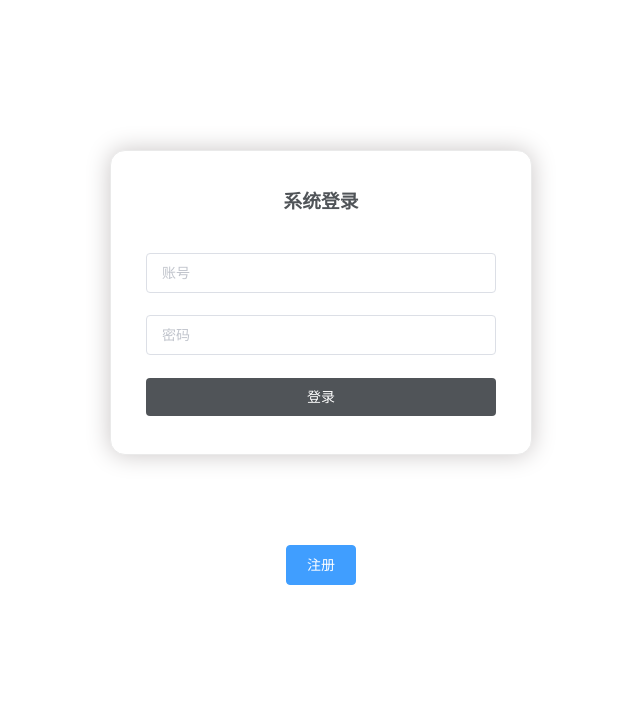
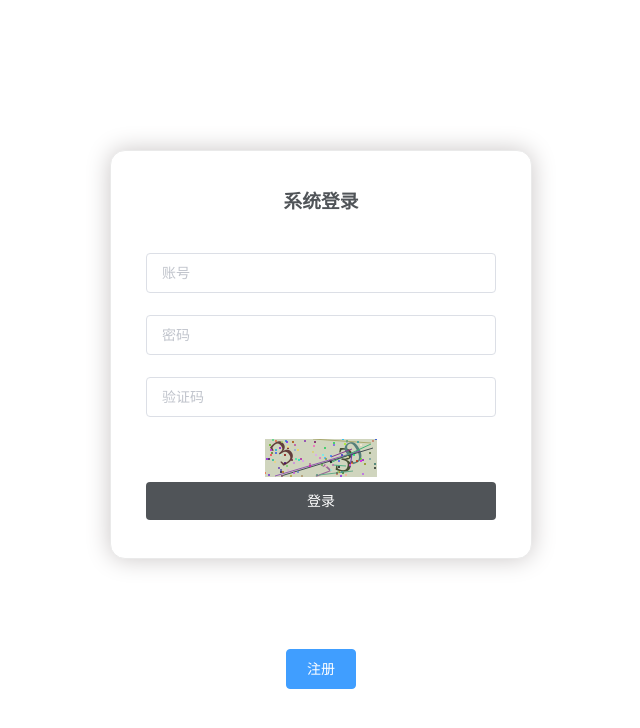
Before and after one commit to taka8rie/finalfront, a Vue app in the folder youtube/: page /login in a window 1280 px wide. Shown: the top 728 px of the page, without its empty margins (319-959 px from the left). Built offline with nearby package versions, Linux system fonts and the light colour scheme.

Commit message:
添加验证码功能

```diff
--- a/youtube/src/components/Login.vue
+++ b/youtube/src/components/Login.vue
@@ -12,6 +12,14 @@
             <el-input type="password" v-model="loginForm.password"
                       auto-complete="off" placeholder="密码"></el-input>
           </el-form-item>
+
+          <el-form-item>
+            <el-input type="text" v-model="loginForm.yanzhengma"
+                      auto-complete="off" placeholder="验证码"></el-input>
+          </el-form-item>
+<!--          <codetest></codetest>-->
+          <identify :identifyCode="identifyCode"></identify>
+
 <!--         <el-form-item>-->
 <!--           <el-radio-group v-model="radio">-->
 <!--             <el-radio :label="2">房东</el-radio>-->
@@ -33,19 +41,30 @@
 
 <script>
 
+  import Codetest from "./yanzhengma/codetest";
+  import Identify from "./yanzhengma/identify";
   export default {
     name: 'Login',
+    components: {Identify, Codetest},
     data () {
       return {
         loginForm: {
           username: '',//loginForm里边的用户名
-         password: ''
+         password: '',
+          yanzhengma:'',
         },
         radio:3,
         responseResult: [],
         toastShow: false,
         toastText: '',
+        //验证码部分:
+        identifyCodes: "1234567890",
+        identifyCode: ""
       }
+    },
+    mounted() {
+      this.identifyCode = "";
+      this.makeCode(this.identifyCodes, 4);
     },
     methods: {
       login () {
@@ -57,7 +76,7 @@
             withCredentials:true,//获取session
           })
           .then(successResponse => {
-            if (successResponse.data.code === 200) {
+            if (successResponse.data.code === 200&&this.identifyCode===this.loginForm.yanzhengma) {
               this.$router.replace({path: '/index'})
               //获取session
               // sessionStorage.setItem('name',JSON.stringify(successResponse.data.username));
@@ -73,6 +92,22 @@
       },
       gotoregister(){
         this.$router.replace('/register')
+      },
+      //验证码部分:
+      randomNum(min, max) {
+        return Math.floor(Math.random() * (max - min) + min);
+      },
+      refreshCode() {
+        this.identifyCode = "";
+        this.makeCode(this.identifyCodes, 4);
+      },
+      makeCode(o, l) {
+        for (let i = 0; i < l; i++) {
+          this.identifyCode += this.identifyCodes[
+            this.randomNum(0, this.identifyCodes.length)
+            ];
+        }
+        console.log(this.identifyCode);
       }
     }
   }
--- /dev/null
+++ b/youtube/src/components/yanzhengma/codetest.vue
@@ -0,0 +1,42 @@
+<template>
+  <div class="code" @click="refreshCode">
+    <s-identify :identifyCode="identifyCode"></s-identify>
+  </div>
+</template>
+
+<script>
+    export default {
+        name: "codetest",
+      data() {
+        return {
+          identifyCodes: "1234567890",
+          identifyCode: ""
+        };
+      },
+      mounted() {
+        this.identifyCode = "";
+        this.makeCode(this.identifyCodes, 4);
+      },
+      methods: {
+        randomNum(min, max) {
+          return Math.floor(Math.random() * (max - min) + min);
+        },
+        refreshCode() {
+          this.identifyCode = "";
+          this.makeCode(this.identifyCodes, 4);
+        },
+        makeCode(o, l) {
+          for (let i = 0; i < l; i++) {
+            this.identifyCode += this.identifyCodes[
+              this.randomNum(0, this.identifyCodes.length)
+              ];
+          }
+          console.log(this.identifyCode);
+        }
+      }
+    }
+</script>
+
+<style scoped>
+
+</style>
--- /dev/null
+++ b/youtube/src/components/yanzhengma/identify.vue
@@ -0,0 +1,137 @@
+<template>
+  <div class="s-canvas">
+    <canvas id="s-canvas" :width="contentWidth" :height="contentHeight"></canvas>
+  </div>
+</template>
+
+<script>
+    export default {
+        name: "identify",
+      props: {
+        identifyCode: {
+          type: String,
+          default: '1234'
+        },
+        fontSizeMin: {
+          type: Number,
+          default: 16
+        },
+        fontSizeMax: {
+          type: Number,
+          default: 40
+        },
+        backgroundColorMin: {
+          type: Number,
+          default: 180
+        },
+        backgroundColorMax: {
+          type: Number,
+          default: 240
+        },
+        colorMin: {
+          type: Number,
+          default: 50
+        },
+        colorMax: {
+          type: Number,
+          default: 160
+        },
+        lineColorMin: {
+          type: Number,
+          default: 40
+        },
+        lineColorMax: {
+          type: Number,
+          default: 180
+        },
+        dotColorMin: {
+          type: Number,
+          default: 0
+        },
+        dotColorMax: {
+          type: Number,
+          default: 255
+        },
+        contentWidth: {
+          type: Number,
+          default: 112
+        },
+        contentHeight: {
+          type: Number,
+          default: 38
+        }
+      },
+      methods: {
+        // 生成一个随机数
+        randomNum (min, max) {
+          return Math.floor(Math.random() * (max - min) + min)
+        },
+        // 生成一个随机的颜色
+        randomColor (min, max) {
+          let r = this.randomNum(min, max)
+          let g = this.randomNum(min, max)
+          let b = this.randomNum(min, max)
+          return 'rgb(' + r + ',' + g + ',' + b + ')'
+        },
+        drawPic () {
+          let canvas = document.getElementById('s-canvas')
+          let ctx = canvas.getContext('2d')
+          ctx.textBaseline = 'bottom'
+          // 绘制背景
+          ctx.fillStyle = this.randomColor(this.backgroundColorMin, this.backgroundColorMax)
+          ctx.fillRect(0, 0, this.contentWidth, this.contentHeight)
+          // 绘制文字
+          for (let i = 0; i < this.identifyCode.length; i++) {
+            this.drawText(ctx, this.identifyCode[i], i)
+          }
+          this.drawLine(ctx)
+          this.drawDot(ctx)
+        },
+        drawText (ctx, txt, i) {
+          ctx.fillStyle = this.randomColor(this.colorMin, this.colorMax)
+          ctx.font = this.randomNum(this.fontSizeMin, this.fontSizeMax) + 'px SimHei'
+          let x = (i + 1) * (this.contentWidth / (this.identifyCode.length + 1))
+          let y = this.randomNum(this.fontSizeMax, this.contentHeight - 5)
+          var deg = this.randomNum(-45, 45)
+          // 修改坐标原点和旋转角度
+          ctx.translate(x, y)
+          ctx.rotate(deg * Math.PI / 180)
+          ctx.fillText(txt, 0, 0)
+          // 恢复坐标原点和旋转角度
+          ctx.rotate(-deg * Math.PI / 180)
+          ctx.translate(-x, -y)
+        },
+        drawLine (ctx) {
+          // 绘制干扰线
+          for (let i = 0; i < 8; i++) {
+            ctx.strokeStyle = this.randomColor(this.lineColorMin, this.lineColorMax)
+            ctx.beginPath()
+            ctx.moveTo(this.randomNum(0, this.contentWidth), this.randomNum(0, this.contentHeight))
+            ctx.lineTo(this.randomNum(0, this.contentWidth), this.randomNum(0, this.contentHeight))
+            ctx.stroke()
+          }
+        },
+        drawDot (ctx) {
+          // 绘制干扰点
+          for (let i = 0; i < 100; i++) {
+            ctx.fillStyle = this.randomColor(0, 255)
+            ctx.beginPath()
+            ctx.arc(this.randomNum(0, this.contentWidth), this.randomNum(0, this.contentHeight), 1, 0, 2 * Math.PI)
+            ctx.fill()
+          }
+        }
+      },
+      watch: {
+        identifyCode () {
+          this.drawPic()
+        }
+      },
+      mounted () {
+        this.drawPic()
+      }
+    }
+</script>
+
+<style scoped>
+
+</style>
```
